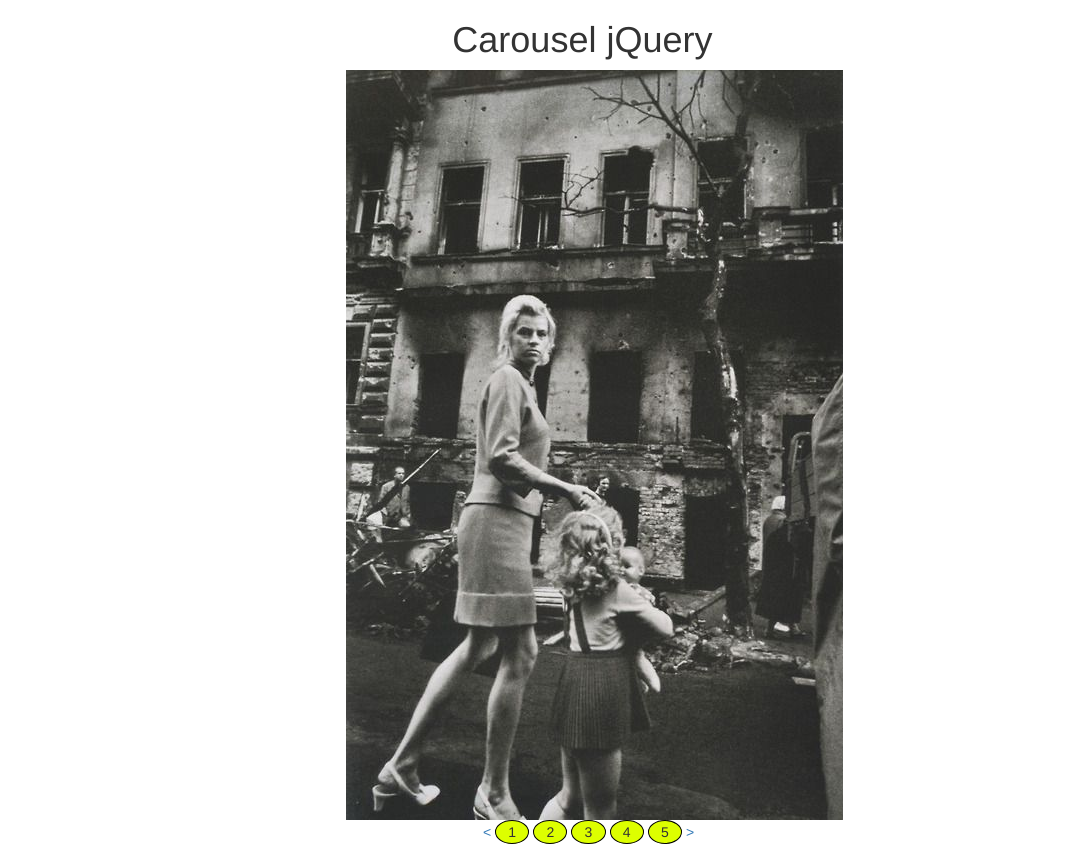
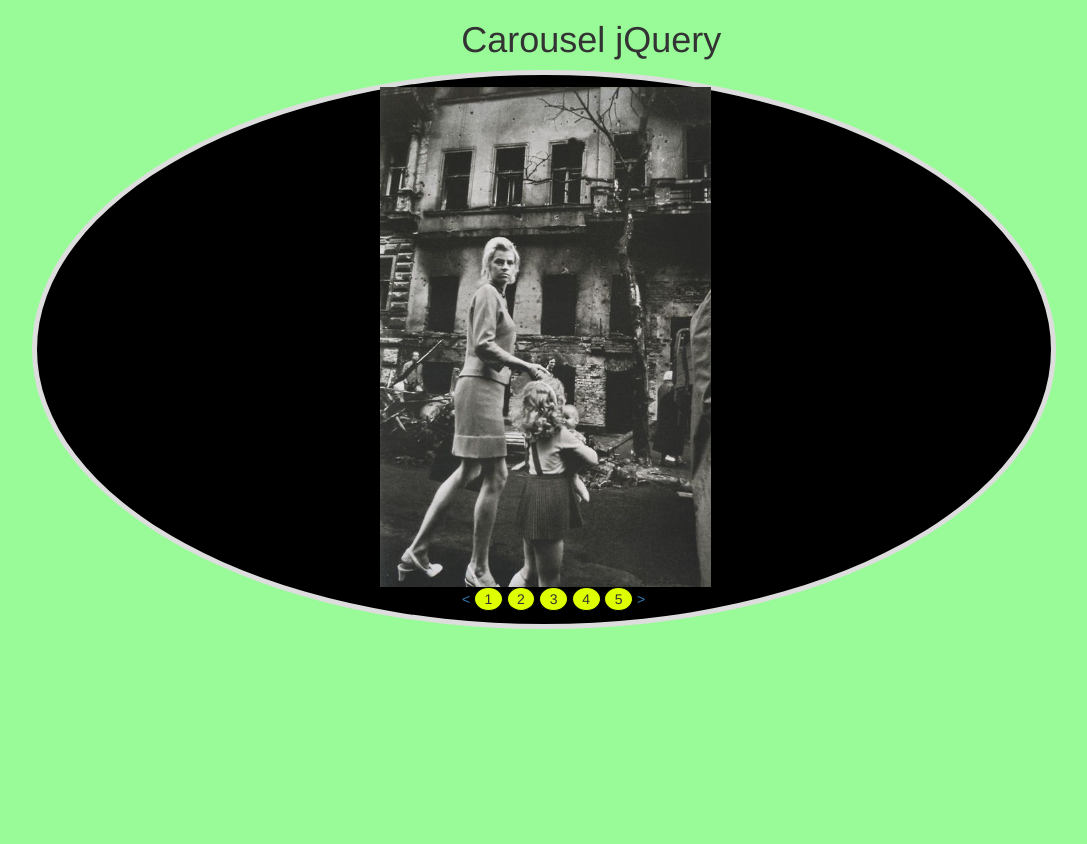
Before and after one commit to AmaliaRiveraC/carousel-jq-framework, a plain HTML site: page index.html in a window 1280 px wide. Shown: the whole page, without its empty margins (96-1183 px from the left). After the commit the page ends 800 px from the top, so only its background shows below. Drawn offline with nearby package versions, Linux system fonts and the light colour scheme.

Commit message:
dandole color de fondo

```diff
--- a/css/main.css
+++ b/css/main.css
@@ -1,3 +1,6 @@
+.all {
+  background: palegreen;
+}
 .carousel-content {
 	display: none;
 }
@@ -11,3 +14,23 @@ button {
   width: 5%;
   background-color: #DF0;
 }
+
+.container-fluid {
+  width: 80%;
+
+}
+
+.carousel-content {
+
+}
+.img-content {
+  height: 50rem;
+}
+
+.imagenCarousel {
+  border-radius: 50%;
+  border: 5px solid #DDD;
+  background: #000;
+  height: 100%;
+   padding: 1%;
+}
--- a/index.html
+++ b/index.html
@@ -8,14 +8,14 @@
   <link rel="stylesheet" href="css/bootstrap.min.css">
 </head>
 
-<body>
-  <header class="container-fluid col-xs-offset-5">
-    <h1 class="col-12">Carousel jQuery</h1>
+<body class="all">
+  <header class="container-fluid">
+    <h1 class="col-xs-offset-5">Carousel jQuery</h1>
   </header>
-  <div class="container-fluid col-xs-offset-4">
-    <div class="carousel center">
+  <div class="container-fluid imagenCarousel">
+    <div class="carousel col-xs-offset-4">
       <div data-slide="0" class="carousel-content active">
-        <img src="assets/uno.jpg" alt="Imagen 1">
+        <img class="img-content"src="assets/uno.jpg" alt="Imagen 1">
       </div>
       <div data-slide="1" class="carousel-content ">
         <img src="assets/dos.jpg" alt="Imagen 2">
@@ -30,7 +30,7 @@
         <img src="assets/cinco.jpg" alt="Imagen 5">
       </div>
     </div>
-    <div class="controls col-xs-offset-2">
+    <div class="controls col-xs-offset-5">
       <a href="#" class="previous">&#60;</a>
       <button class="control" type="button" data-target="0">1</button>
       <button class="control" type="button" data-target="1">2</button>
```
